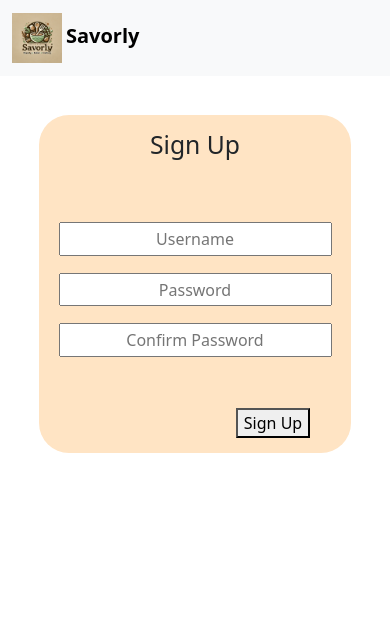
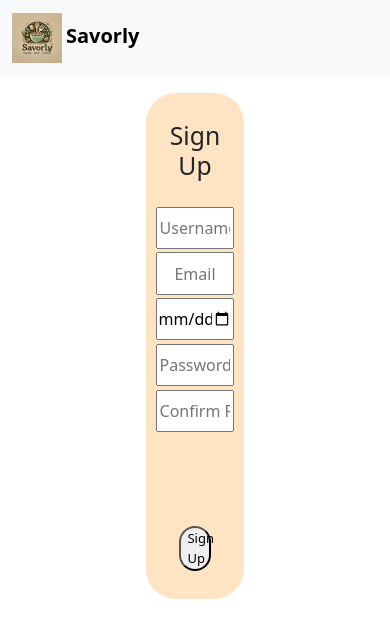
Before and after one commit to CadenTed/CS_312_Project_Group_13_Recipe_Sharing_Platform, a React (Create React App) app in the folder client/: page /Signup in a window 390 px wide. Shown: the top 638 px of the page. Built offline with nearby package versions, Linux system fonts and the light colour scheme.

Commit message:
Login & Signup Formatting

```diff
--- a/client/src/components/Signup.jsx
+++ b/client/src/components/Signup.jsx
@@ -3,27 +3,53 @@ import { useNavigate } from "react-router-dom";
 import "../styles/Signup.css";
 
 function Signup() {
-    const [userId, setUserId] = useState('');
+    const [username, setUsername] = useState('');
     const [password, setPassword] = useState('');
     const [confirmPassword, setConfirmPassword] = useState('');
+    const [email, setEmail] = useState('');
+    const [birthday, setBirthday] = useState(null);
     const [passwordMatch, setPasswordMatch] = useState(false);
     const [error, setError] = useState('');
     const navigate = useNavigate();
 
     useEffect(() => {
         // Check if passwords match
-        const match = password === confirmPassword && password !== '' && confirmPassword !== '';
-        setPasswordMatch(match);
+        if (password !== '')
+            {
+             if (password !== confirmPassword)
+                {
+                 setPasswordMatch(false);
+                 setError("Passwords Do Not Match");
+                }
+             else if (password.length < 8)
+                {
+                 setPasswordMatch(false);
+                 setError("Password needs to be at least 8 characters long");
+                }
+             else
+                {
+                 setPasswordMatch(true);
+                 setError('');
+                }
+            }
+        else
+            {
+             setPasswordMatch(false);
+             setError('');
+            }
+
     }, [password, confirmPassword]);
 
     const handleForm = async (event) => {
         event.preventDefault();
 
         let userData = {
-            userId: userId,
+            username: username,
+            email: email,
+            birthday: birthday,
             password: password
         };
-
+        console.log(birthday);
         if (passwordMatch) {
             try {
                 const response = await fetch("http://localhost:5000/api/signup", {
@@ -50,49 +76,53 @@ function Signup() {
     };
 
     return (
-        <div className="Container">
-            <form className="Login" onSubmit={handleForm}>
-                <div className="Login-Top">
-                    <div className="Login-Title">
+        <div className="Signup-Container">
+            <form className="Signup-Form" onSubmit={handleForm}>
+                <div className="Signup-Top">
+                    <div className="Signup-Title">
                         <h2>Sign Up</h2>
                     </div>
-                    <div className="Login-Item-Group">
-                        <div>
+                    <div className="Signup-Item-Group">
                             <input
-                                className="Login-Item"
+                                className="Signup-Item"
                                 type="text"
                                 placeholder="Username"
-                                onChange={(e) => setUserId(e.target.value)}
+                                onChange={(e) => setUsername(e.target.value)}
                                 required
                             />
-                        </div>
-                        <div className="Login-Item-Group-Match">
+                                                        <input
+                                className="Signup-Item"
+                                type="email"
+                                placeholder="Email"
+                                onChange={(e) => setEmail(e.target.value)}
+                                required
+                            />
                             <input
-                                className="Login-Item"
+                                className="Signup-Item"
+                                type="date"
+                                onChange={(e) => setBirthday(e.target.value)}
+                            />
+                            <input
+                                className="Signup-Item"
                                 type="password"
                                 placeholder="Password"
                                 onChange={(e) => setPassword(e.target.value)}
                                 required
                             />
-                        </div>
-                        <div className="Login-Item-Group-Match">
                             <input
-                                className="Login-Item"
+                                className="Signup-Item"
                                 type="password"
                                 placeholder="Confirm Password"
                                 onChange={(e) => setConfirmPassword(e.target.value)}
                                 required
                             />
-                        </div>
                     </div>
                 </div>
 
-                {error && <div className="Error-Message">{error}</div>}
+                {passwordMatch ? <div className="Password-Match">Valid Password</div> : <div className="Error-Message">{error}</div>}
 
-                <div className="Login-Button-Group">
-                    <div className="Login-Button">
-                        <button type="submit">Sign Up</button>
-                    </div>
+                <div className="Signup-Button-Group">
+                    <button className="Signup-Button" type="submit">Sign Up</button>
                 </div>
             </form>
         </div>
--- a/client/src/styles/Login.css
+++ b/client/src/styles/Login.css
@@ -1,10 +1,8 @@
 .Container
    {
-    margin-top: 10%;
-    width: 100%;
-    height: 100%;
     display: flex;
     justify-content: center;
+    margin-top: 5vh;
    }
 
 .Login
@@ -12,7 +10,7 @@
     display: flex;
     flex-direction: column;
     height: 40vh;
-    width: 80vw;
+    width: 20vw;
     max-width: 400px;
     background-color: bisque;
     justify-content: center;
@@ -32,8 +30,8 @@
    {
     display: flex;
     flex-direction: column;
-    justify-content: space-evenly;
-    width: 70vw;
+    justify-content: center;
+
     max-width: 350px;
    }
 
@@ -45,7 +43,7 @@
 .Login-Item
    {
     height: 4vh;
-    width: 70vw;
+    width: 100%;
     max-width: 300px;
     margin-bottom: 2vh;
     align-self: center;
@@ -58,7 +56,7 @@
    {
     display: flex;
     flex-direction: row-reverse;
-    width: 80vw;
+    width: 90%;
     max-width: 400px;
     align-items: center;
     padding-top: 2vh;
--- a/client/src/styles/Signup.css
+++ b/client/src/styles/Signup.css
@@ -1,88 +1,68 @@
-.Container
+.Signup-Container
    {
-    margin-top: 10%;
-    width: 100%;
-    height: 100%;
     display: flex;
     justify-content: center;
+    margin-top: 2vh;
    }
 
-.Login
+.Signup-Form
    {
     display: flex;
     flex-direction: column;
-    height: 40vh;
-    width: 80vw;
-    max-width: 400px;
+    height: 60vh;
+    width: 25vw;
     background-color: bisque;
     justify-content: center;
     align-items: center;
     border-radius: 30px;
    }
 
-.Login-Top
+.Signup-Top
    {
     display: flex;
     flex-direction: column;
     justify-content: center;
-    padding-bottom: 2vh;
+    width: 90%;
    }
 
-.Login-Item-Group
+.Signup-Item-Group
    {
     display: flex;
     flex-direction: column;
     justify-content: space-evenly;
-    width: 70vw;
-    max-width: 350px;
+    width: auto;
    }
 
-.Login-Title
+.Signup-Title
    {
-    margin-bottom: 20%;
+    margin-bottom: 2vh;
    }
 
-.Login-Item
+.Signup-Item
    {
-    height: 4vh;
-    width: 70vw;
-    max-width: 300px;
-    margin-bottom: 2vh;
     align-self: center;
     text-align: center;
-    padding-left: 2vh;
-    padding-right: 2vh;
+    width: 90%;
+    margin: 2%;
+    height: 5vh;
    }
 
-.Login-Button-Group
+.Signup-Button-Group
    {
+    width: 40%;
     display: flex;
-    flex-direction: row-reverse;
-    width: 80vw;
-    max-width: 400px;
-    align-items: center;
-    padding-top: 2vh;
+    flex-direction: column;
+    justify-content: center;
+    align-content: center;
+    padding-top: 4vh;
    }
 
-.Login-Button
+.Signup-Button
    {
-    width: 50%;
+    width: 8vw;
     height: 100%;
     align-self: center;
-   }
-
-.Signup-Group
-   {
-    width: 70%;
-    max-width: 350px;
-    margin-left: 1%;
-    margin-bottom: 1%;
-    font-size: larger;
-   }
-
-.Signup-Link
-   {
-    color: skyblue;
+    border-radius: 20px;
    }
 
 .Error-Message
@@ -91,6 +71,22 @@
     align-items: center;
     color: red;
     height: 3vh;
-    border-radius: 30px;
-    padding: 1vh;
+    margin: 2vh;
    }
+
+.Password-Match
+   {
+    display: flex;
+    align-items: center;
+    color: green;
+    height: 3vh;
+    margin: 2vh;
+   }
+
+@media only screen and (max-width: 600px)
+    {
+     .Error-Message, .Password-Match, .Signup-Button, .Signup-Title
+        {
+         font-size: small;
+        }
+    }
```
Also changed, not shown: 2 other files (tests, documents, lock files or other folders).
